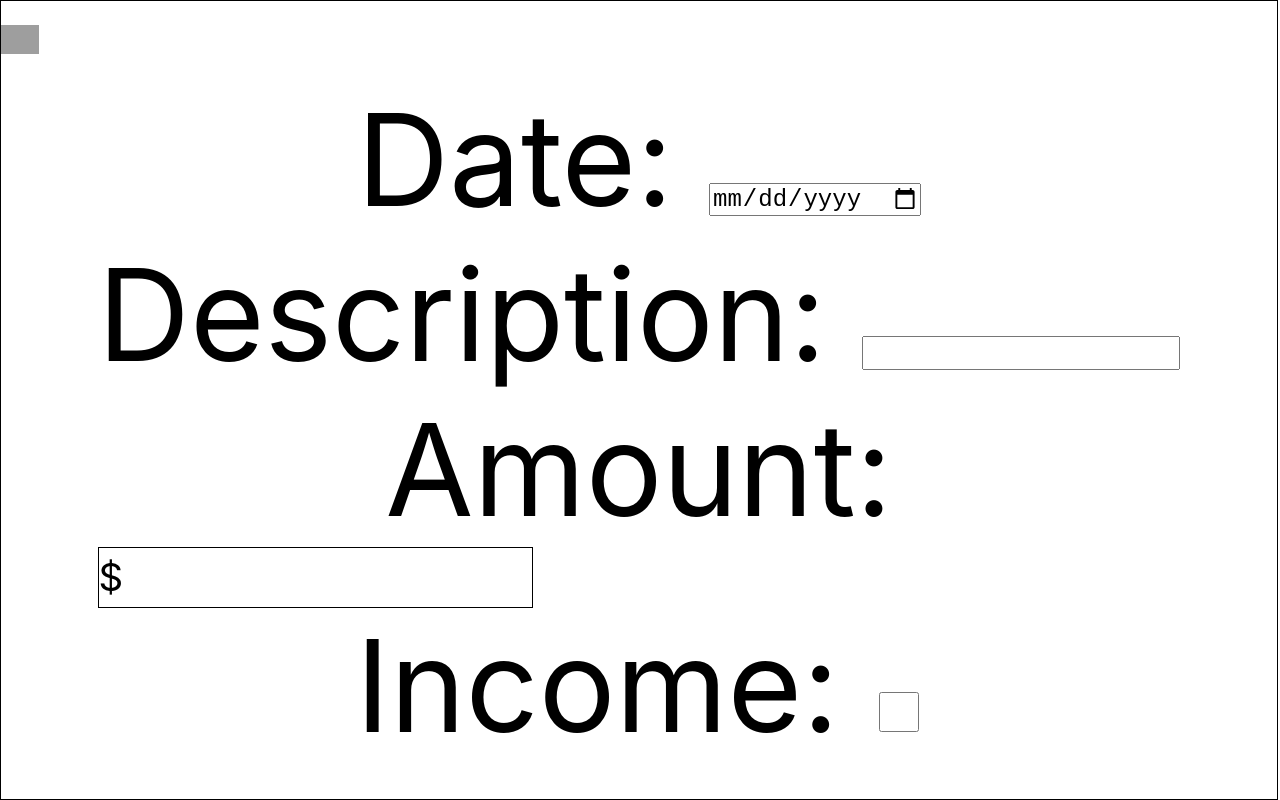
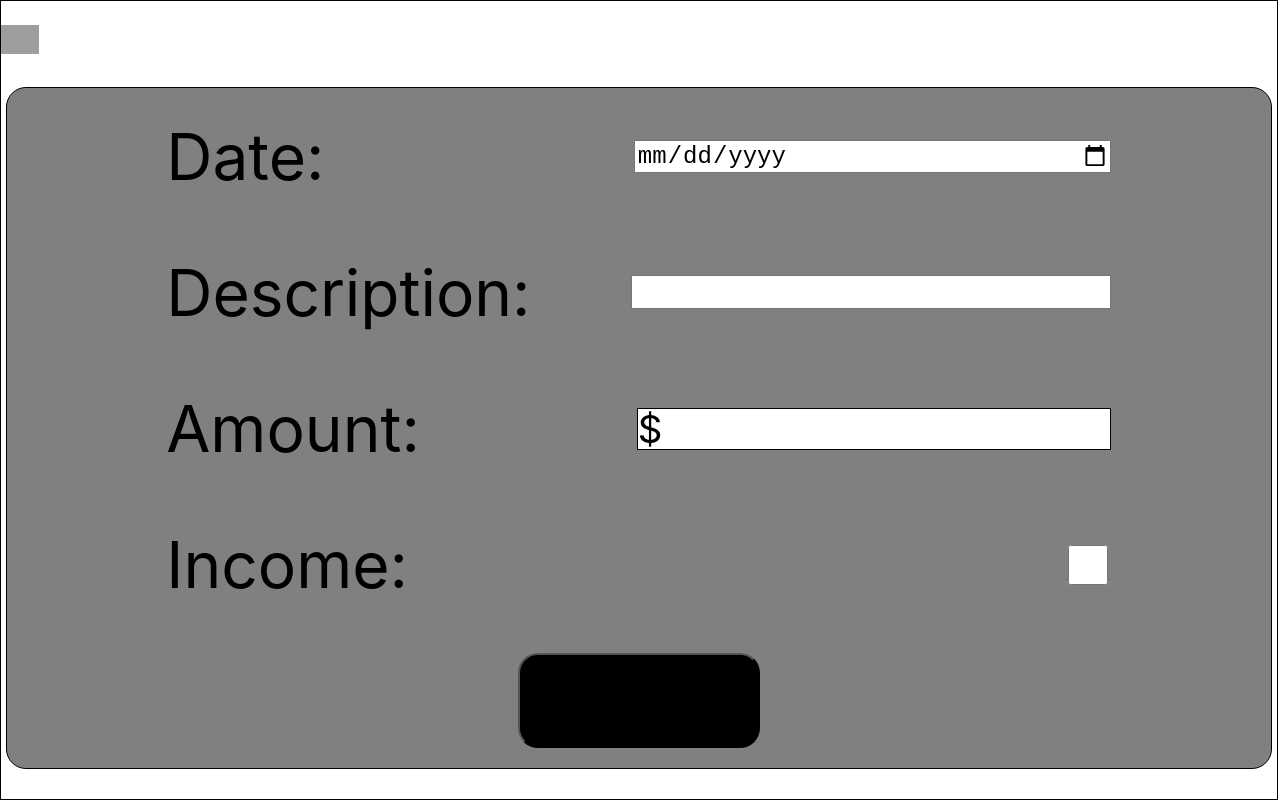
Before and after one commit to Bernard-Calma/planner, a React (Create React App) app: page /transactions/add in a window 1280 px wide. Built offline with nearby package versions, Linux system fonts and the light colour scheme; grey boxes are pictures that could not be loaded.

Commit message:
added more styling to addTranscation component

```diff
--- a/src/App.css
+++ b/src/App.css
@@ -44,11 +44,17 @@
 
 /* Add Form */
 /* Amount Input Styles */
-.amount:focus {
+#amount:focus {
   outline: none !important;
 }
-
 input[type=number]::-webkit-inner-spin-button,
 input[type=number]::-webkit-outer-spin-button {
 	-webkit-appearance: none;
 }
+
+/* Add Submit Button*/
+#submitAdd {
+  font-size: larger;
+  background-color: black;
+  border-radius: 20px;
+}
--- a/src/containers/AddTransaction.jsx
+++ b/src/containers/AddTransaction.jsx
@@ -13,22 +13,35 @@ const AddTransaction = () => {
     const styles = {
         container: {
             display: "flex",
+            flexDirection: "row",
             justifyContent: "center",
             color: "black",
-            textAlign: "center"
+            textAlign: "center",
+            margin: 5,
+            border: "1px solid",
+            borderRadius: "20px",
+            padding: 20,
+            backgroundColor: "gray"
         },
         currencyContainer: {
             border: "1px solid",
-            width: "40%",
-            height: "4hh",
+            height: "5vh",
+            width: "100%",
             display: "flex",
-            overflow: "hidden"
+            alignSelf: "center",
+            overflow: "hidden",
+            width: "50%",
+            alignSelf: "center",
+            backgroundColor: "white"
+
         },
         currencyInput: {
             fontSize: "4vw",
             padding: 0,
             borderLeft: 0,
-            border: "unset",
+            border: "none",
+
+
         },
         currencySybmol: {
             position: "relative",
@@ -41,17 +54,32 @@ const AddTransaction = () => {
         },
         form: {
             display: "flex",
+            height: "80vh",
             flexDirection: "column",
-            fontSize: "10vw"
+            justifyContent: "space-between",
+            fontSize: "5vw"
         },
         input: {
             fontSize: "3vh",
+            width: "50%",
+            alignSelf: "center",
+            marginLeft: 10
         },
         inputCheckbox: {
             alignSelf: "center",
             width: "5vh",
             height: "5vh"
-        }
+        },
+        inputDiv: {
+            margin: 10,
+            display: "flex",
+            flexDirection: "row",
+            justifyContent: "space-between",
+            marginBottom: 20,
+        },
+        submitDiv: {
+            justifyContent: "center",
+        },
     }
 
     const handleChange = (event) => {
@@ -66,17 +94,17 @@ const AddTransaction = () => {
     return(
         <div style = {styles.container}>
             <form style = {styles.form}>
-                <div>
+                <div style = {styles.inputDiv}>
                     <label htmlFor= "Date">Date: </label>
                     <input style = {styles.input} type = "date" id = "date" name = "date" value = {transaction.date} onChange = {handleChange}/>
                 </div>
 
-                <div>
+                <div style = {styles.inputDiv}>
                     <label htmlFor= "description">Description: </label>
                     <input style = {styles.input} type = "text" id = "description" name = "description" value = {transaction.description} onChange = {handleChange}/>
                 </div>
 
-                <div>
+                <div style = {styles.inputDiv}>
                     <label htmlFor= "number">Amount: </label>
                     <div style = {styles.currencyContainer}>
                         <span style={styles.currencySybmol}>$</span>
@@ -87,11 +115,14 @@ const AddTransaction = () => {
                     </div>
                 </div>
 
-                <div>
+                <div style = {styles.inputDiv}>
                     <label htmlFor= "income">Income: </label>
                     <input style = {styles.inputCheckbox} type = "checkbox" id = "income" name = "income" value = {transaction.income} onChange = {handleChange}/>
                 </div>
 
+                <div className = "submitDiv">
+                    <input type = "submit" id = "submitAdd" name="submitAdd" value = "submit" />
+                </div>
             </form>
         </div>
     )
```
